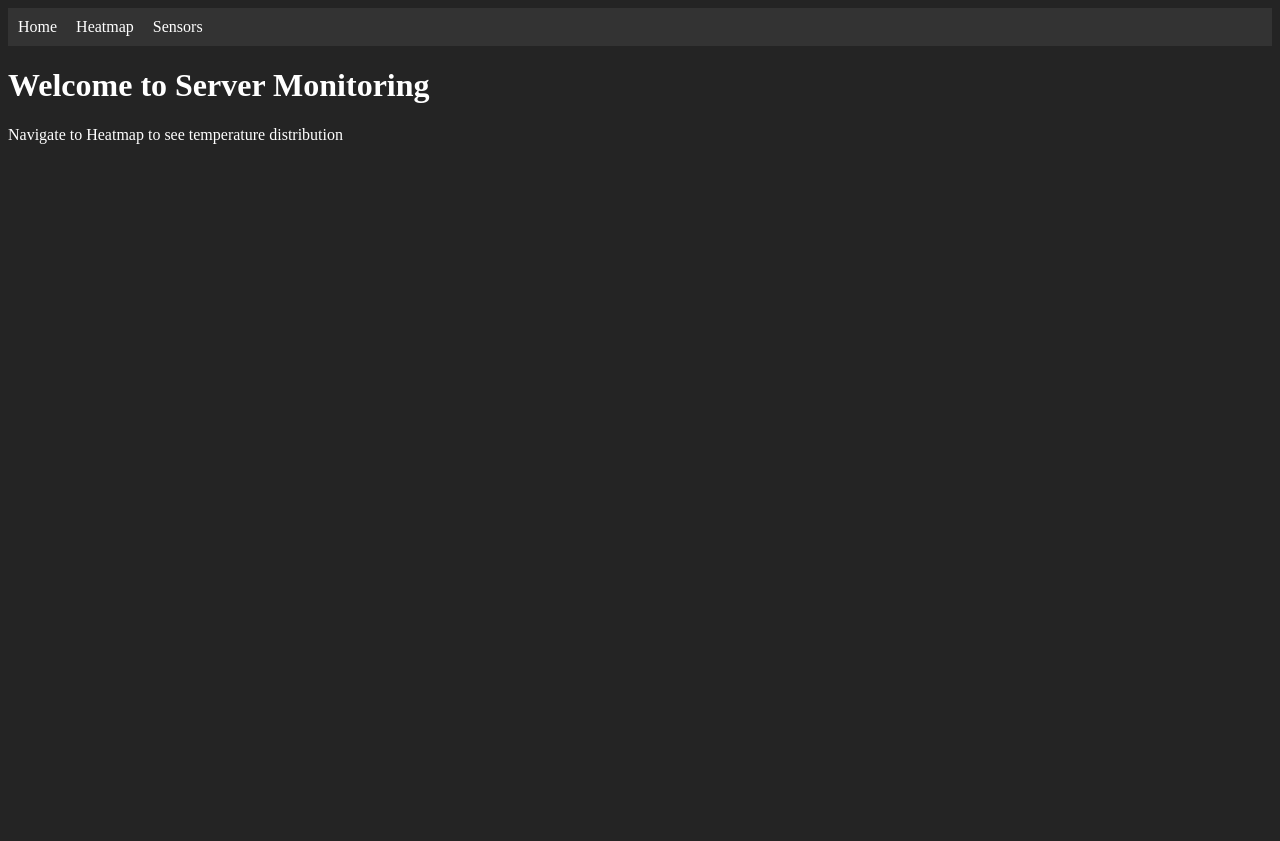
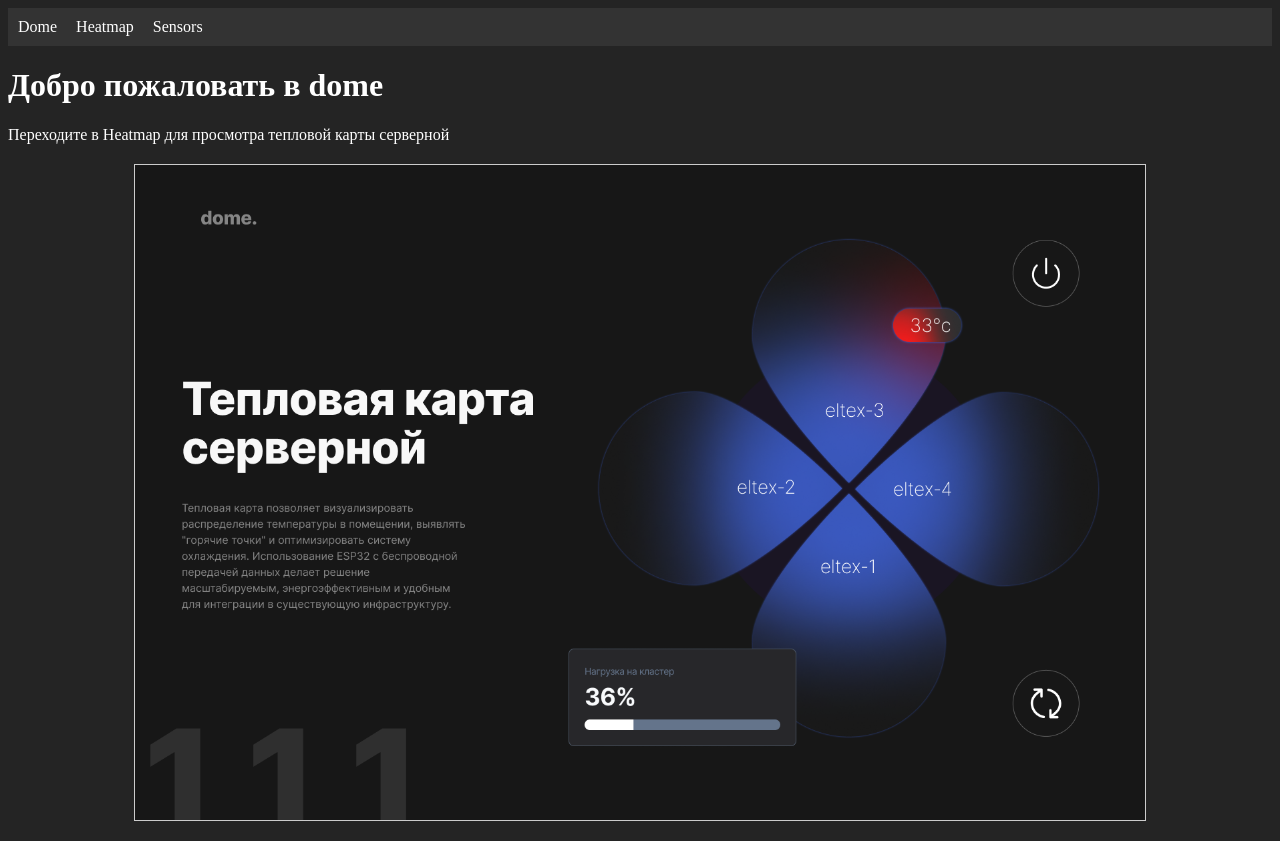
Before and after one commit to pilmeha/server-heat-map, a Flask app: page / in a window 1280 px wide. Before the commit the page ends 144 px from the top, so only its background shows below. Run offline with Flask 3, Linux system fonts and the light colour scheme.

Commit message:
добавил карту серверной

```diff
--- a/flaskSite/app/routes.py
+++ b/flaskSite/app/routes.py
@@ -4,8 +4,8 @@ from app.models import Sensor
 
 
 @app.route('/')
-def home():
-    return render_template('home.html')
+def dome():
+    return render_template('dome.html')
 
 @app.route('/heatmap')
 def heatmap():
--- a/flaskSite/app/static/css/style.css
+++ b/flaskSite/app/static/css/style.css
@@ -2,6 +2,13 @@
     border: 1px solid #ccc;
     margin: 20px auto;
     background-image: url('/static/images/server-room.png');
+    background-size: cover;
+}
+
+#dome-container {
+    border: 1px solid #ccc;
+    margin: 20px auto;
+    background-image: url('/static/images/heatmap.png');
     background-size: cover;
 }
 
--- a/flaskSite/app/templates/base.html
+++ b/flaskSite/app/templates/base.html
@@ -6,7 +6,7 @@
 </head>
 <body>
     <nav>
-        <a href="{{ url_for('home') }}">Home</a>
+        <a href="{{ url_for('dome') }}">Dome</a>
         <a href="{{ url_for('heatmap') }}">Heatmap</a>
         <a href="{{ url_for('sensors') }}">Sensors</a>
     </nav>
--- /dev/null
+++ b/flaskSite/app/templates/dome.html
@@ -0,0 +1,7 @@
+{% extends "base.html" %}
+
+{% block content %}
+    <h1>Добро пожаловать в dome</h1>
+    <p>Переходите в Heatmap для просмотра тепловой карты серверной</p>
+    <div id="dome-container" style="width: 1010px; height: 655px;"></div>
+{% endblock %}
--- a/flaskSite/app/templates/heatmap.html
+++ b/flaskSite/app/templates/heatmap.html
@@ -1,6 +1,6 @@
 {% extends "base.html" %}
 {% block content %}
-    <div id="heatmap-container" style="width: 800px; height: 600px;"></div>
+    <div id="heatmap-container" style="width: 885px; height: 515px;"></div>
     <script src="https://cdn.jsdelivr.net/npm/heatmap.js@2.0.5"></script>
     <script src="{{ url_for('static', filename='js/heatmap.js') }}"></script>
 {% endblock %}
--- a/flaskSite/app/templates/home.html
+++ /dev/null
@@ -1,6 +0,0 @@
-{% extends "base.html" %}
-
-{% block content %}
-    <h1>Welcome to Server Monitoring</h1>
-    <p>Navigate to Heatmap to see temperature distribution</p>
-{% endblock %}
```
Also changed, not shown: flaskSite/app/static/js/heatmap.js (+3 -21 lines), flaskSite/app/templates/sensors.html (+6 -6 lines), flaskSite/app/static/images/heatmap.png (added), flaskSite/app/static/images/server-room.png.
